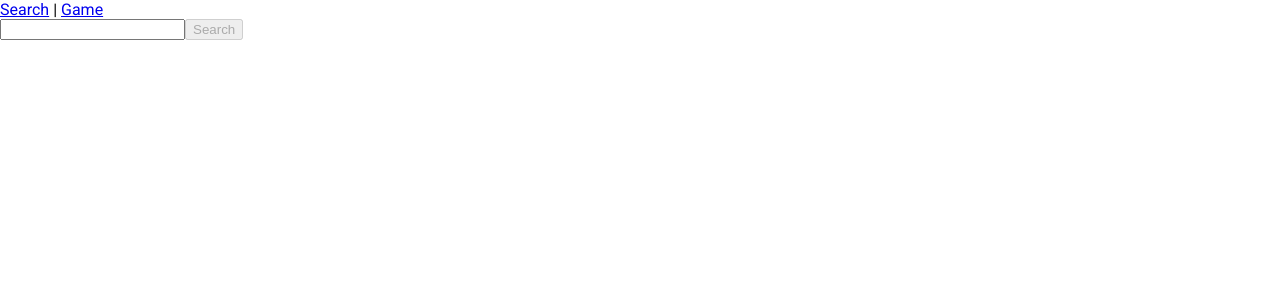
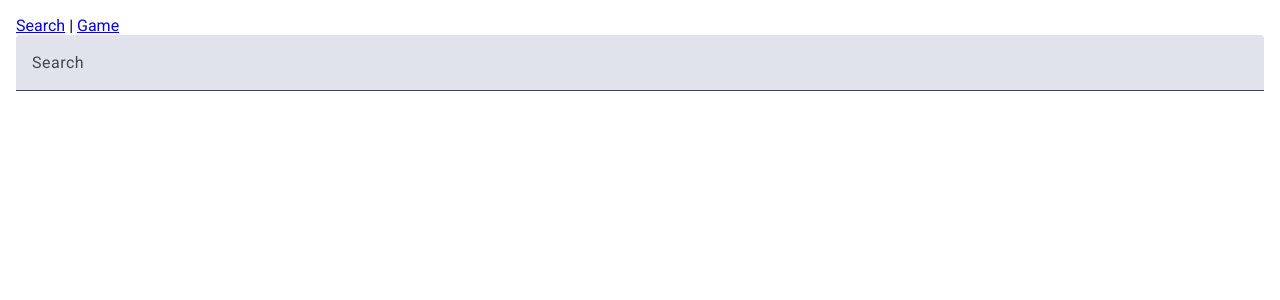
Before and after one commit to phoenix-of-dawn/game-tracker, an Angular app in the folder client/: page /search in a window 1280 px wide. Shown: the top 300 px of the page. Built offline with nearby package versions, Linux system fonts and the light colour scheme.

Commit message:
Implemented search as Material Design

```diff
--- a/client/src/app/components/search/search.component.html
+++ b/client/src/app/components/search/search.component.html
@@ -1,4 +1,12 @@
-<form [formGroup]="nameForm" (ngSubmit)="onSubmit()">
-    <input id="game-name" formControlName="name" />
-    <button type="submit" [disabled]="!nameForm.valid">Search</button>
-</form>
+<div class="search">
+    <mat-form-field class="search" [appearance]="'fill'" [formGroup]="nameForm">
+        <input
+            matInput
+            id="game-name"
+            formControlName="name"
+            placeholder="Search"
+            (keyup.enter)="onSubmit()"
+            required="true"
+        />
+    </mat-form-field>
+</div>
--- a/client/src/app/components/search/search.component.scss
+++ b/client/src/app/components/search/search.component.scss
@@ -0,0 +1,3 @@
+.search {
+    width: 100%;
+}
--- a/client/src/app/pages/search/search-page.component.html
+++ b/client/src/app/pages/search/search-page.component.html
@@ -1,5 +1,5 @@
 <div>
-    <search></search>
+    <search class="search"></search>
     @if (this.gameHandler.games.length > 0) { @for (game of
     this.gameHandler.games; track game.id) {
     <game [gameInput]="game"></game>
--- a/client/src/app/pages/search/search-page.component.scss
+++ b/client/src/app/pages/search/search-page.component.scss
@@ -0,0 +1,3 @@
+.search {
+    width: 100%;
+}
--- a/client/src/styles.scss
+++ b/client/src/styles.scss
@@ -1,4 +1,10 @@
 /* You can add global styles to this file, and also import other style files */
 
-html, body { height: 100%; }
-body { margin: 0; font-family: Roboto, "Helvetica Neue", sans-serif; }
+html,
+body {
+    height: 100%;
+}
+body {
+    margin: 1rem;
+    font-family: Roboto, "Helvetica Neue", sans-serif;
+}
```
Also changed, not shown: client/src/app/components/search/search.component.ts (+10 -3 lines).
